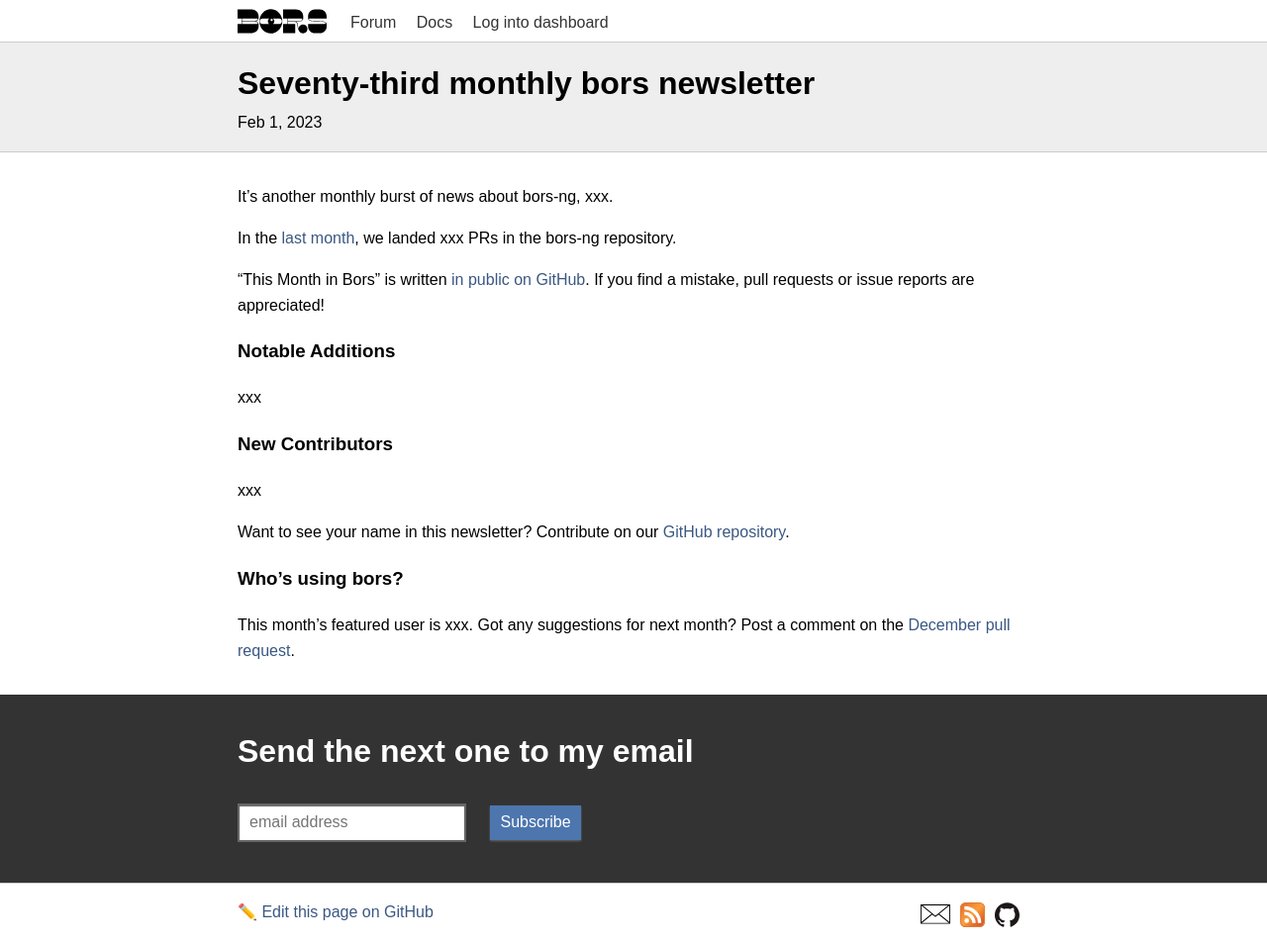
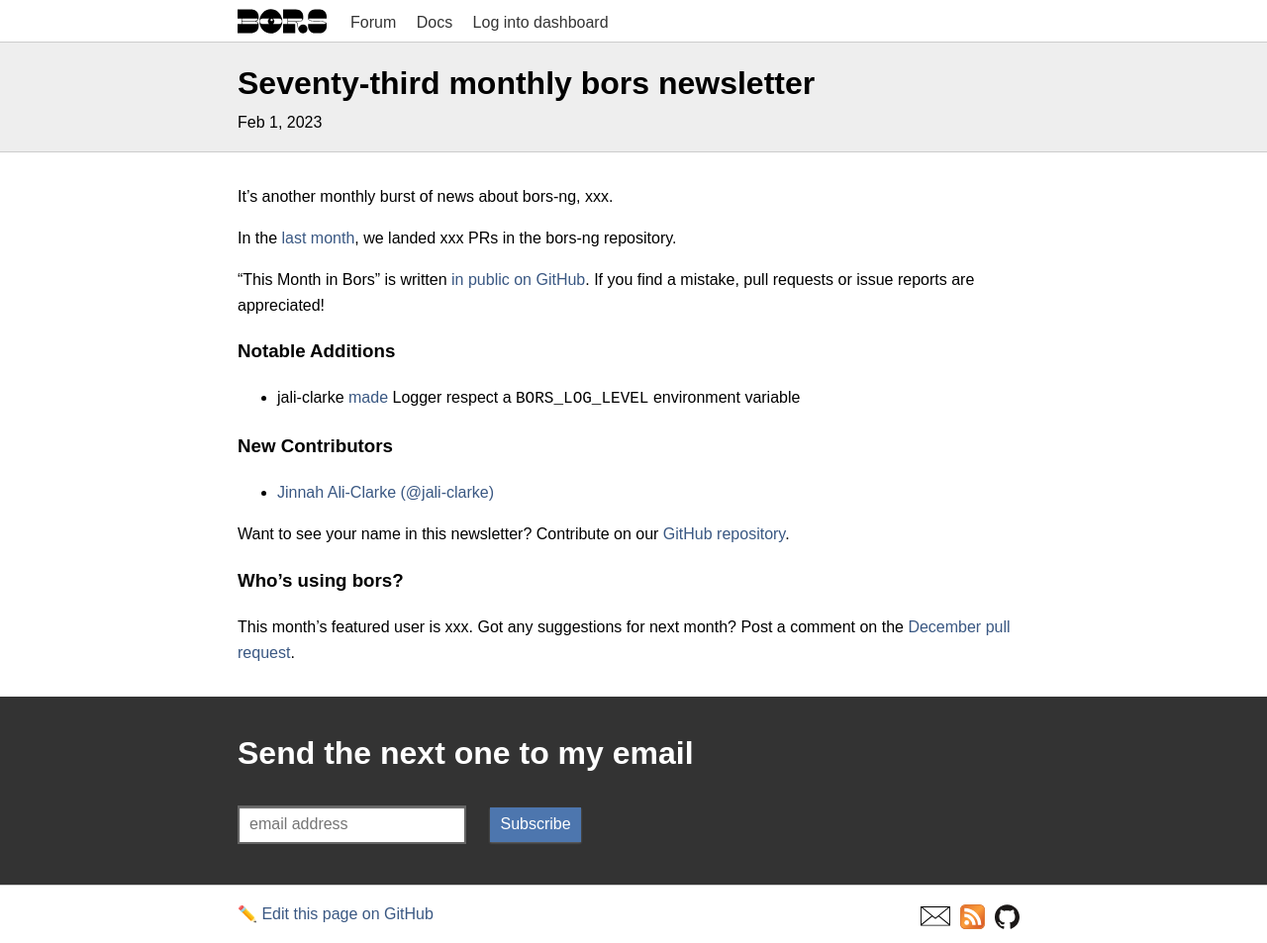
Before and after one commit to bors-ng/bors-ng.github.io, a Jekyll site: the page built from _posts/2023-02-01-tmib-73.md, in a window 1280 px wide. Shown: the whole page at 99% size. Built offline with Jekyll 4.4.1, drawn with Linux system fonts in a browser that asks for light colours.

Commit message:
Add bors-ng/bors-ng#1602
Add @jali-clarke as new contributor

```diff
--- a/_posts/2023-02-01-tmib-73.md
+++ b/_posts/2023-02-01-tmib-73.md
@@ -19,12 +19,12 @@
 
 ### Notable Additions
 
-xxx
+* jali-clarke [made](https://github.com/bors-ng/bors-ng/pull/1602) Logger respect a `BORS_LOG_LEVEL` environment variable
 
 
 ### New Contributors
 
-xxx
+* [Jinnah Ali-Clarke (@jali-clarke)](https://github.com/jali-clarke)
 
 Want to see your name in this newsletter? Contribute on our [GitHub repository](https://github.com/bors-ng/bors-ng).
 
```
